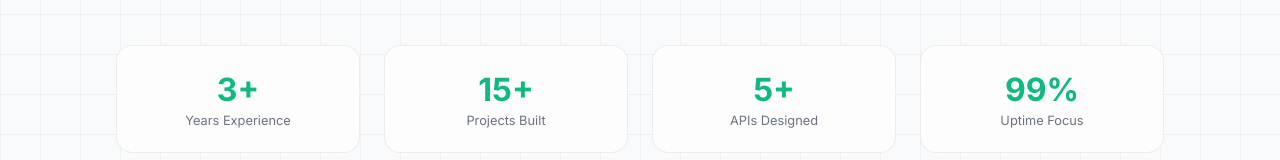
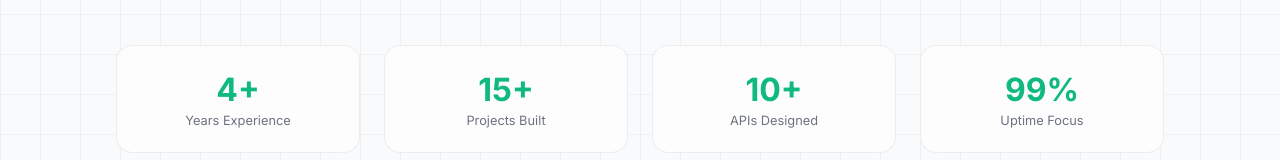
Before and after one commit to dipak-majumdar/new-portfolio, a React (Vite) app: page / in a window 1280 px wide. Shown: the part 746-906 px from the top of the page. Built offline with nearby package versions, Linux system fonts and the light colour scheme.

Commit message:
update stats values and enhance muted text color for dark mode

```diff
--- a/src/components/Stats.jsx
+++ b/src/components/Stats.jsx
@@ -1,7 +1,7 @@
 const stats = [
-    { value: '3+', label: 'Years Experience' },
+    { value: '4+', label: 'Years Experience' },
     { value: '15+', label: 'Projects Built' },
-    { value: '5+', label: 'APIs Designed' },
+    { value: '10+', label: 'APIs Designed' },
     { value: '99%', label: 'Uptime Focus' },
 ];
 
--- a/src/styles/_variables.scss
+++ b/src/styles/_variables.scss
@@ -18,7 +18,8 @@ $card-dark: #111827;
 $text-light: #1f2937;
 $text-dark: #e5e7eb;
 $muted: #6b7280;
-$muted-dark: #9ca3af;
+// $muted-dark: #9ca3af;
+$muted-dark: #a2aab6;
 $body-text: #4b5563;
 
 // borders
--- a/src/styles/components/Stats.scss
+++ b/src/styles/components/Stats.scss
@@ -32,4 +32,7 @@
     font-size: 0.8rem;
     color: v.$muted;
     margin-top: 0.25rem;
+    @include m.dark {
+        color: v.$muted-dark;
+    }
 }
```
